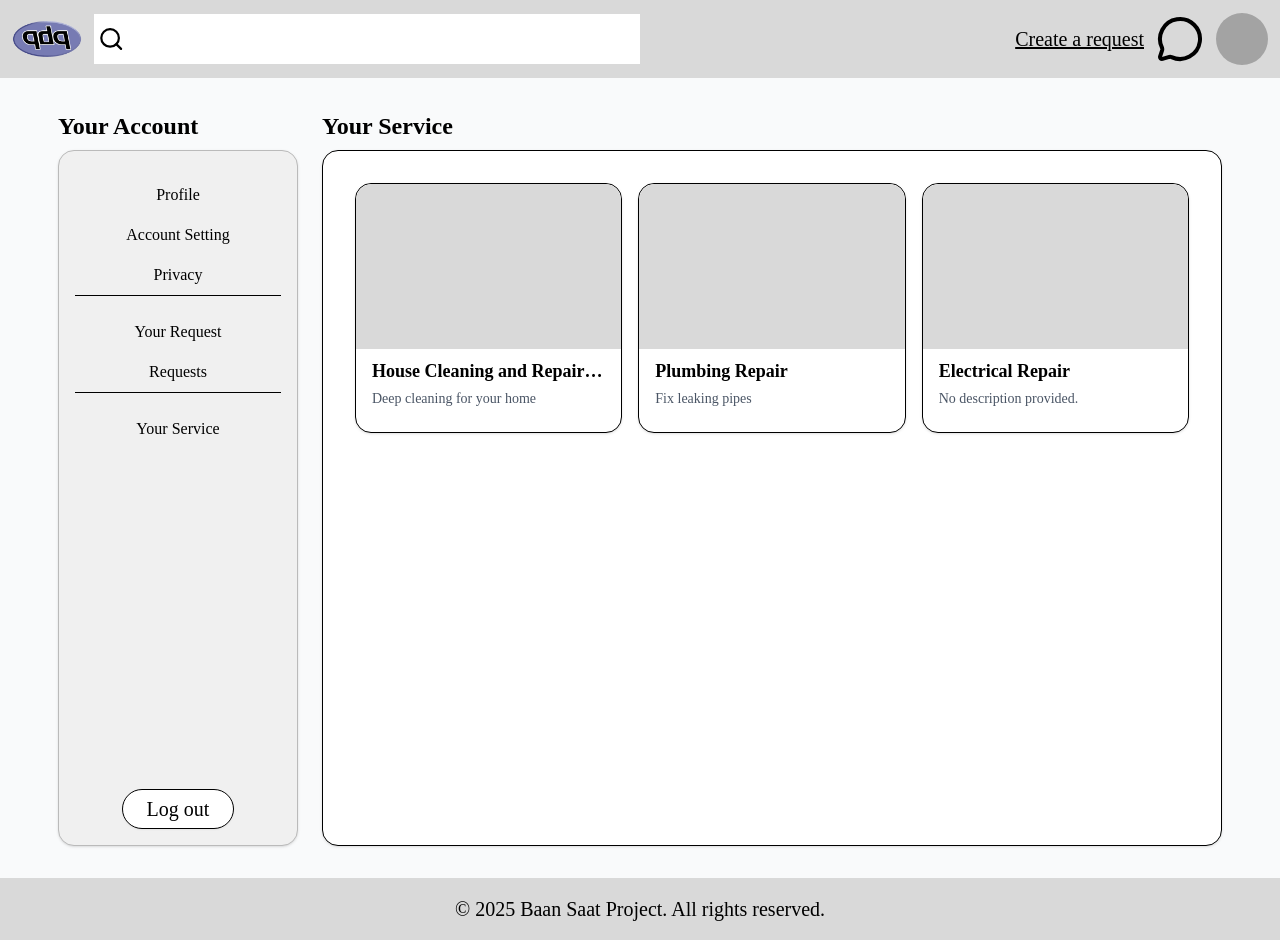
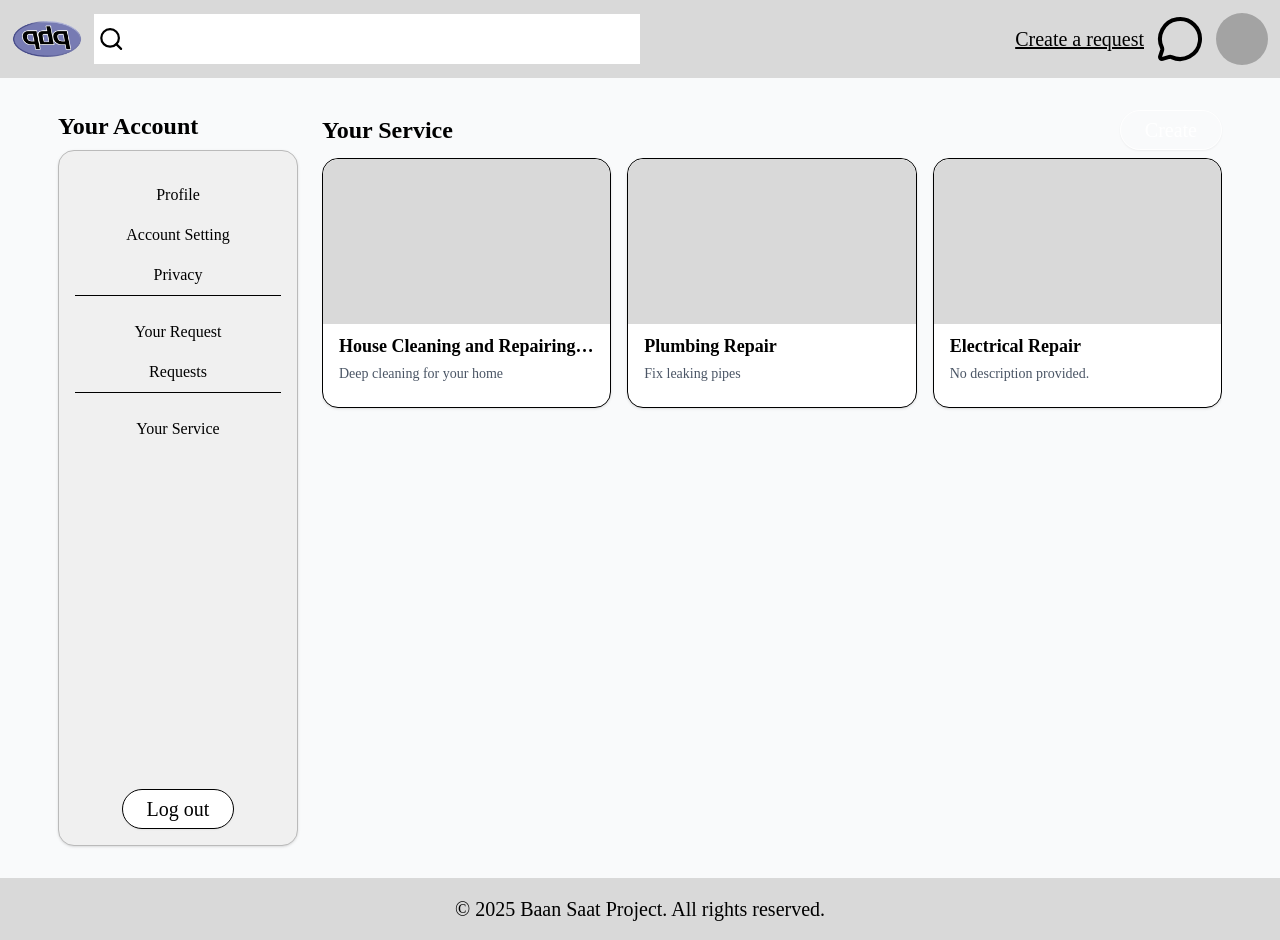
Before and after one commit to PHP-BEST/baan-saat-frontend, a React (Vite) app: page /account/service in a window 1280 px wide. Built offline with nearby package versions, Linux system fonts and the light colour scheme; no server answers; a web font is replaced by a local one.

Commit message:
fix: add Create Button and add State 0 Services

```diff
--- a/src/components/our-components/serviceCard.tsx
+++ b/src/components/our-components/serviceCard.tsx
@@ -7,7 +7,7 @@ interface ServiceCardProps {
 
 export default function ServiceCard({ service }: ServiceCardProps) {
   return (
-    <Link to={`/service/${service._id}`}>
+    <Link to={`/account/service/${service._id}`}>
       <div className="w-full max-w-[300px] h-[250px] flex flex-col items-center bg-white border rounded-2xl shadow-sm m-0">
         {service.coverPhotoUrl ? (
           <img
--- a/src/pages/YourService.tsx
+++ b/src/pages/YourService.tsx
@@ -1,3 +1,4 @@
+import ActionButton from '@/components/our-components/actionButton';
 import ServiceCard from '@/components/our-components/serviceCard';
 import type { Service } from '@/interfaces/Service';
 import { mockServices } from '@/mock/services';
@@ -6,14 +7,32 @@ export default function YourServicePage() {
   return (
     <>
       {/* Header */}
-      <h1 className="text-2xl font-bold mb-2">Your Service</h1>
+      <div className="flex justify-between items-center mb-2">
+        <h1 className="text-2xl font-bold">Your Service</h1>
+        <ActionButton
+          className="cursor-pointer"
+          onClick={() => {
+            window.location.href = '/create-service';
+          }}
+        >
+          Create
+        </ActionButton>
+      </div>
 
       {/* Content */}
-      <div className="w-full h-full max-h-screen overflow-auto grid grid-cols-3 gap-4 bg-white border rounded-2xl p-8 shadow-sm m-0">
-        {mockServices.map((service: Service) => (
-          <ServiceCard key={service._id} service={service} />
-        ))}
-      </div>
+      {mockServices.length > 0 ? (
+        <div className="w-full h-full max-h-screen overflow-auto grid grid-cols-3 gap-4">
+          {mockServices.map((service: Service) => (
+            <ServiceCard key={service._id} service={service} />
+          ))}
+        </div>
+      ) : (
+        <div className="w-full h-full max-h-screen">
+          <p className="text-xl font-semibold">
+            You haven&apos;t created any services yet...
+          </p>
+        </div>
+      )}
     </>
   );
 }
--- a/src/route.tsx
+++ b/src/route.tsx
@@ -30,7 +30,7 @@ export const router = createBrowserRouter([
     errorElement: <ErrorPage />,
   },
   {
-    path: 'service/:serviceId',
+    path: 'account/service/:serviceId',
     element: <ServiceDetailPage />,
     errorElement: <ErrorPage />,
   },
```
